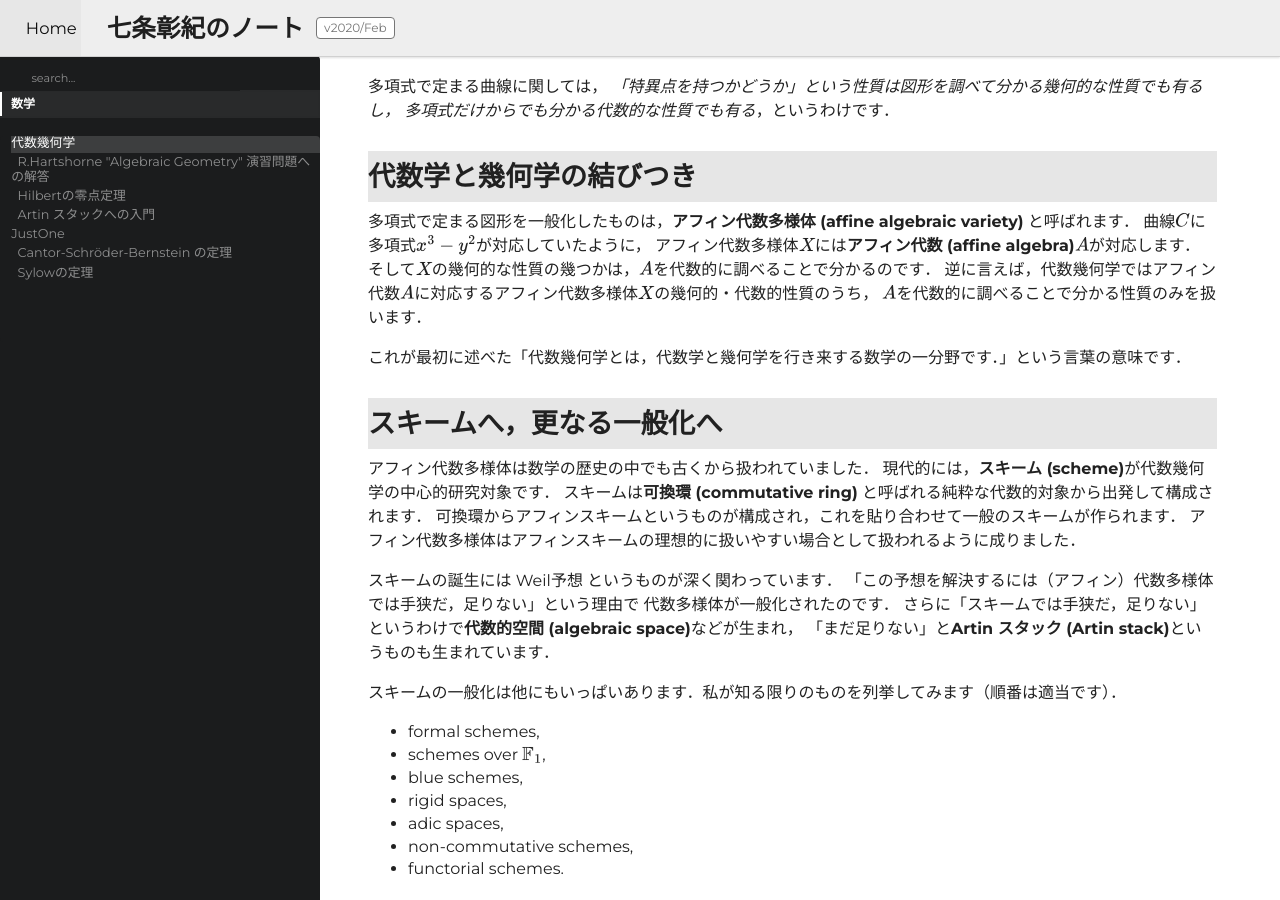
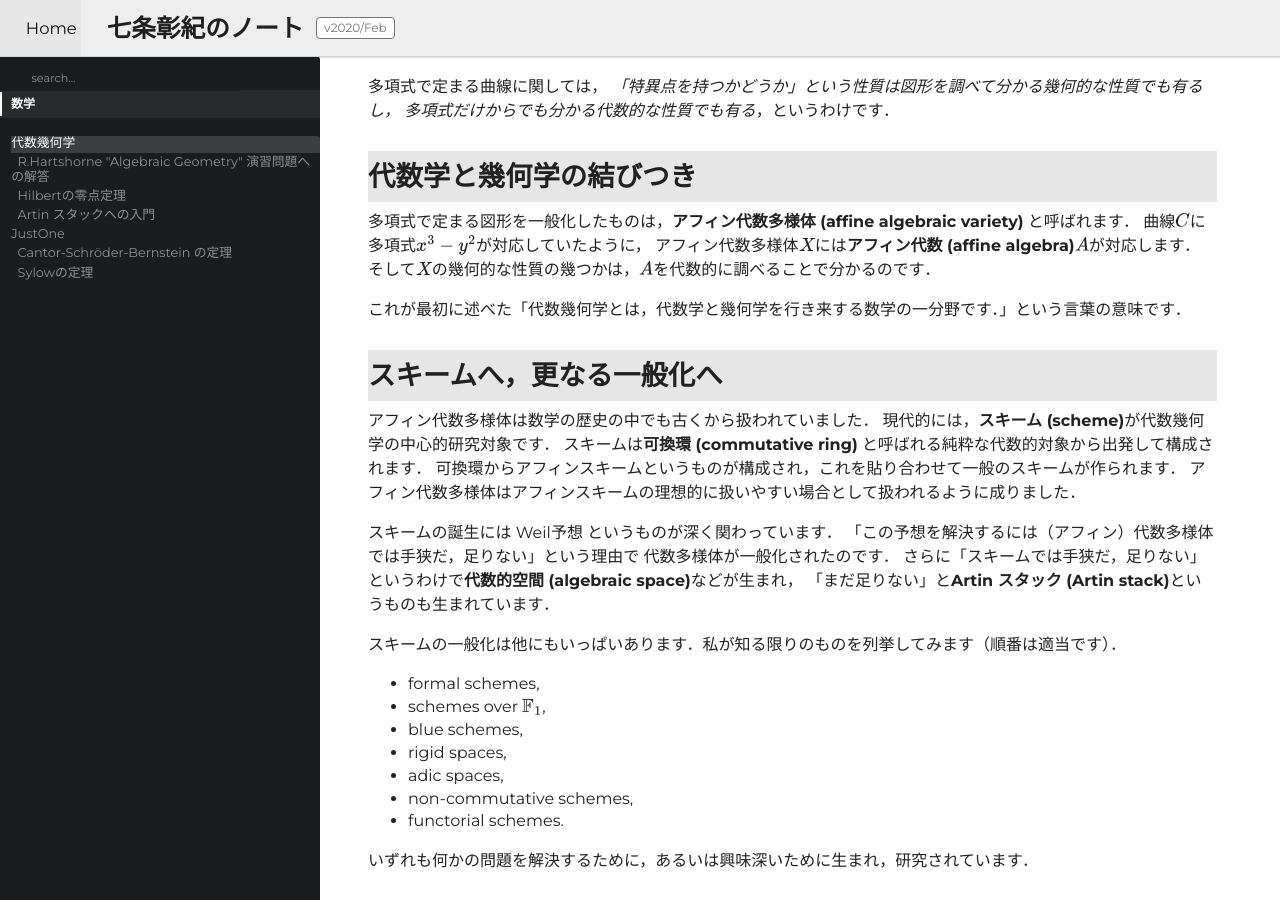
Before and after one commit to shitijyou-a/shitijyou-a.github.io, a Jekyll site: the page built from _math/alg-geo.md, in a window 1280 px wide and 900 px high, scrolled down 903 px. Built offline with Jekyll 4.4.1, drawn with Linux system fonts in a browser that asks for light colours.

Commit message:
語弊が有ると思うので訂正．

```diff
--- a/_math/alg-geo.md
+++ b/_math/alg-geo.md
@@ -40,8 +40,6 @@ _「特異点を持つかどうか」という性質は図形を調べて分か
 曲線$C$に多項式$x^3-y^2$が対応していたように，
 アフィン代数多様体$X$には**アフィン代数 (affine algebra)**$A$が対応します．
 そして$X$の幾何的な性質の幾つかは，$A$を代数的に調べることで分かるのです．
-逆に言えば，代数幾何学ではアフィン代数$A$に対応するアフィン代数多様体$X$の幾何的・代数的性質のうち，
-$A$を代数的に調べることで分かる性質のみを扱います．
 
 これが最初に述べた「代数幾何学とは，代数学と幾何学を行き来する数学の一分野です．」という言葉の意味です．
 
```
